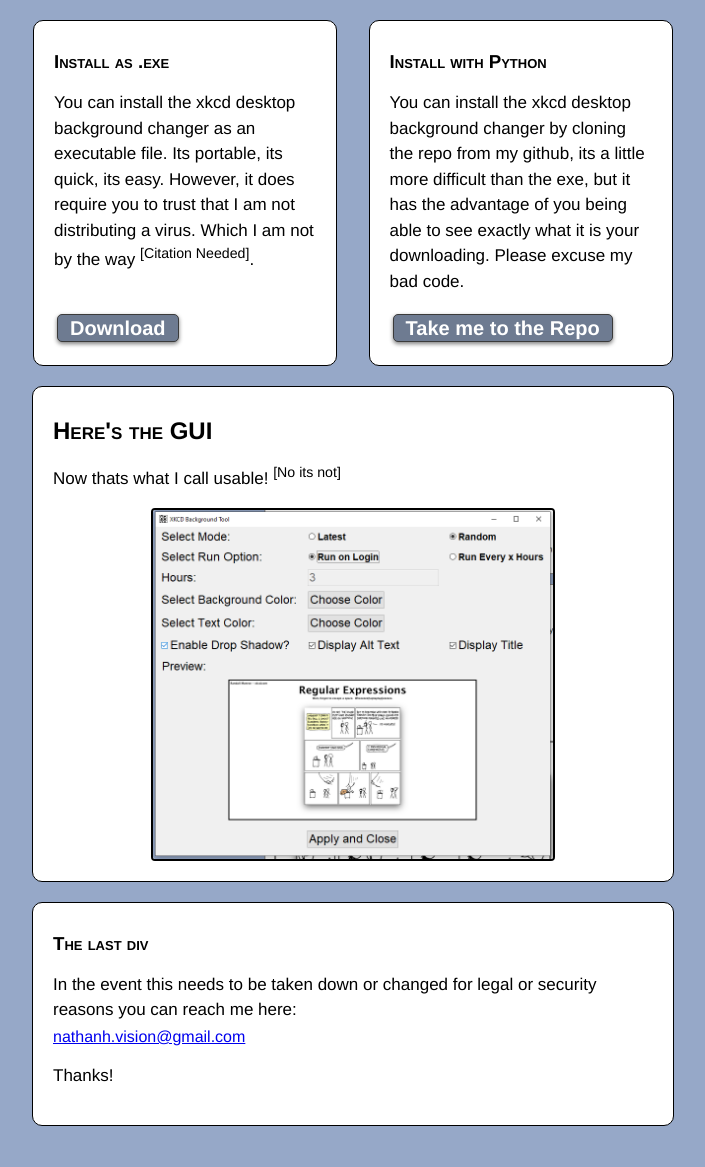
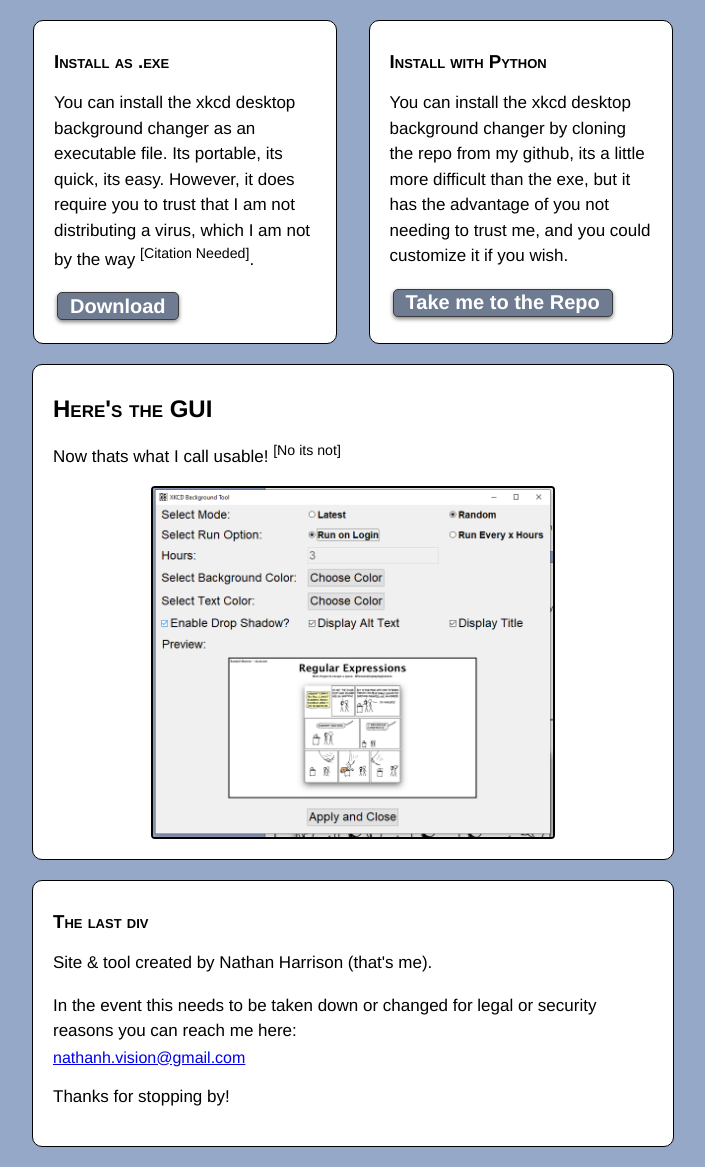
Before and after one commit to nateCode1/nateCode1.github.io, a plain HTML site: page xkcd/index.html in a window 1280 px wide. Shown: the part 1324-2491 px from the top of the page, without its empty margins (287-992 px from the left). Before the commit the page ends 2470 px from the top, so only its background shows below. Drawn offline with Linux system fonts and the light colour scheme.

Commit message:
Fix typos, and add an effect to bg (xkcd)

```diff
--- a/xkcd/index.html
+++ b/xkcd/index.html
@@ -21,10 +21,21 @@
       }
 
       document.getElementById("demo").src = `images/${['time', 'ketchup', 'apple', 'stop_looking_at_my_files', 'super_secret'][Math.floor(Math.random() * 4 < 3.98 ? Math.random() * 4 : 4)]}.png`
+
+      window.addEventListener("mousemove", (e) => {
+
+        let fac = Math.pow(Math.abs(e.clientY / window.innerHeight - 0.5),1.5) * 0.7 + Math.abs(e.clientX / window.innerWidth - 0.5) * 2 * 0.3;
+        let col1 = [150, 168, 200]
+        let col2 = [100, 138, 178]
+
+        col1 = col1.map((e,i) => e * (1-fac) + col2[i]*fac)
+
+        document.body.style.backgroundColor = `rgb(${col1.join(',')})`
+      });
     });
   </script>
 
-  <body style="background-color: #96a8c8">
+  <body style="background-color: #96a8c8; transition: background-color 0.2s;">
     <div id="win-warn" style="display: none; padding: 10px 20px; font-size: 13px;" class="container">
       <p>
         You appear to be using a non-windows machine, and this tool currently only supports windows.
@@ -63,13 +74,13 @@
       <div class="container" style="margin: 0; flex-basis: 41%; display: flex; flex-direction: column; justify-content: space-between;">
         <div>
           <h3>Install as .exe</h3>
-          <p>You can install the xkcd desktop background changer as an executable file. Its portable, its quick, its easy. However, it does require you to trust that I am not distributing a virus. Which I am not by the way <sup>[Citation Needed]</sup>.</p>
+          <p>You can install the xkcd desktop background changer as an executable file. Its portable, its quick, its easy. However, it does require you to trust that I am not distributing a virus, which I am not by the way <sup>[Citation Needed]</sup>.</p>
         </div>
         <a href="xkcd-bg.exe"><button>Download</button></a>
       </div>
       <div class="container" style="margin: 0; flex-basis: 41%;">
         <h3>Install with Python</h3>
-        <p>You can install the xkcd desktop background changer by cloning the repo from my github, its a little more difficult than the exe, but it has the advantage of you being able to see exactly what it is your downloading. Please excuse my bad code.</p>
+        <p>You can install the xkcd desktop background changer by cloning the repo from my github, its a little more difficult than the exe, but it has the advantage of you not needing to trust me, and you could customize it if you wish.</p>
         <a href="https://github.com/nateCode1/xckd-bg" target="_blank"><button>Take me to the Repo</button></a>
       </div>
     </div>
@@ -84,9 +95,10 @@
 
     <div class="container">
       <h3>The last div</h3>
+      <p>Site & tool created by Nathan Harrison (that's me).</p>
       <p style="margin-bottom: 5px;">In the event this needs to be taken down or changed for legal or security reasons you can reach me here:</p>
       <a href="mailto:nathanh.vision@gmail.com">nathanh.vision@gmail.com</a>
-      <p>Thanks!</p>
+      <p>Thanks for stopping by!</p>
     </div>
   </body>
 
```
